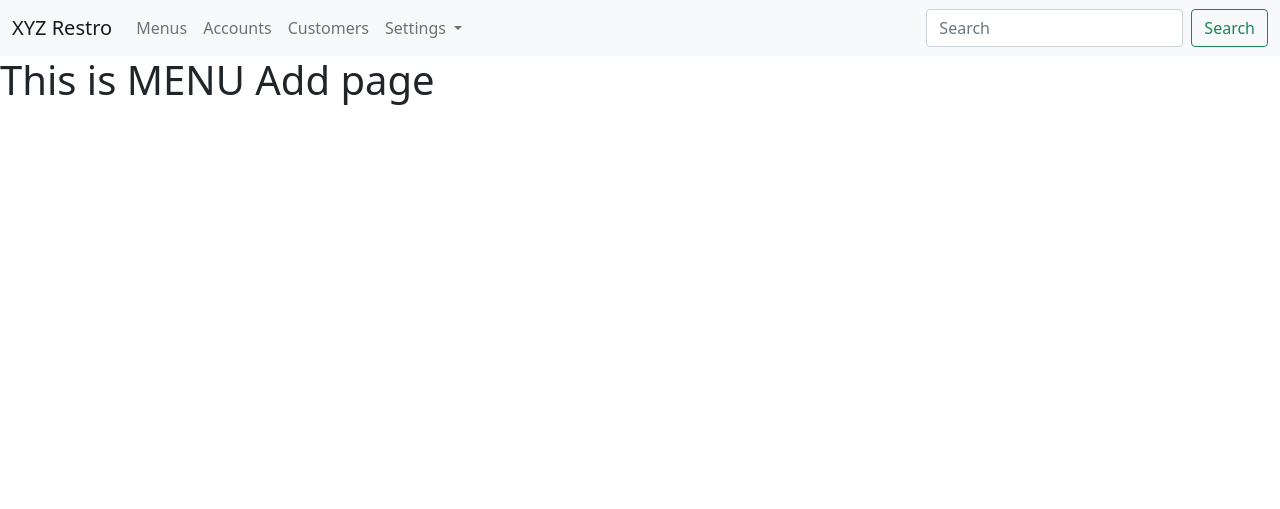
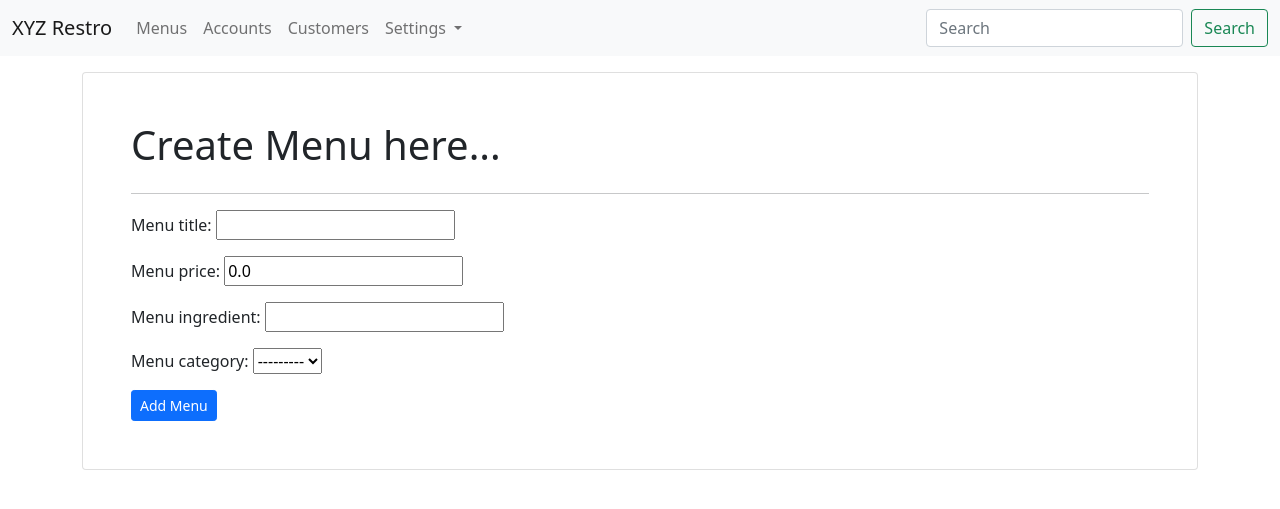
Before and after one commit to sixdgt/project_restro_menu, a Django app: page /menus/add/ in a window 1280 px wide. Shown: the top 509 px of the page. Run offline with Django 4.2, Linux system fonts and the light colour scheme; data that the repository does not hold is empty.

Commit message:
django forms & menu create form

```diff
--- /dev/null
+++ b/project_restro_menu/app_menus/forms.py
@@ -0,0 +1,13 @@
+from django import forms
+from app_menus.models import Category, Menu
+
+class CategoryCreateForm(forms.ModelForm):
+    class Meta:
+        # fields = ("__all__",) # for all attributes
+        fields = ("category_title", "category_code")
+        model = Category
+
+class MenuCreateForm(forms.ModelForm):
+    class Meta:
+        fields = ("menu_title", "menu_price", "menu_ingredient", "menu_category")
+        model = Menu
--- a/project_restro_menu/app_menus/views.py
+++ b/project_restro_menu/app_menus/views.py
@@ -1,8 +1,11 @@
 from django.shortcuts import render
+from app_menus.forms import CategoryCreateForm, MenuCreateForm
 
 # Create your views here.
 def list_menu(request):
     return render(request, 'menus/list_menu.html')
 
 def add_menu(request):
-    return render(request, 'menus/add_menu.html')
+    menu_create_form = MenuCreateForm() # creating Form Class object
+    context = { "menu_create_form": menu_create_form, "title": "Create Menu here..." }
+    return render(request, 'menus/add_menu.html', context)
--- a/project_restro_menu/templates/menus/add_menu.html
+++ b/project_restro_menu/templates/menus/add_menu.html
@@ -5,5 +5,20 @@ MENU | Add
 {% endblock %}
 
 {% block content %}
-<h1>This is MENU Add page</h1>
+    <div class="container">
+        <div class="card p-5 mt-3">
+            {% if title %}
+                <h1>{{ title }}</h1>
+                <hr>
+            {% else %}
+                <h1>This is MENU Add page</h1>
+                <hr>
+            {% endif %}
+            <form action="#">
+                {% csrf_token %}
+                {{ menu_create_form.as_p }}
+                <input type="submit" class="btn btn-sm btn-primary" value="Add Menu">
+            </form>
+        </div>
+    </div>
 {% endblock %}
```
